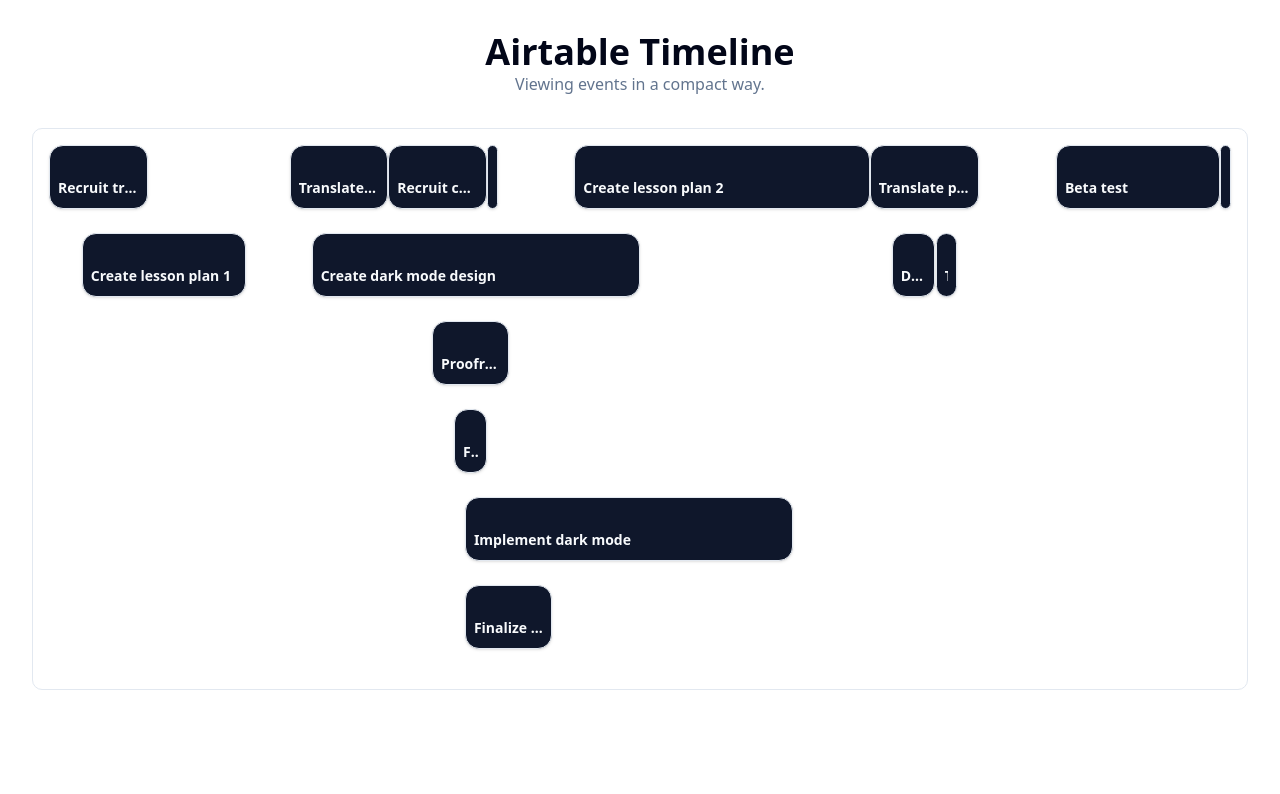
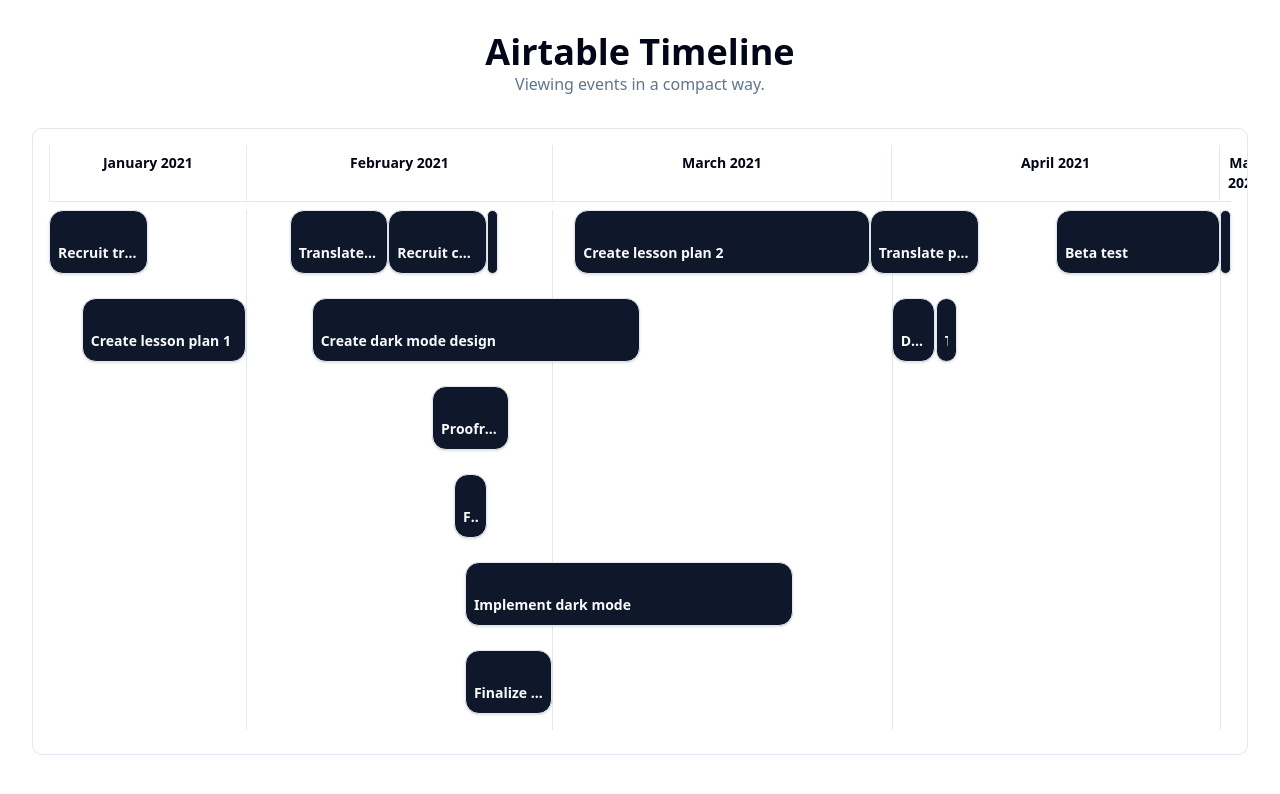
Before and after one commit to Vinicius-Osmainchi/Airtable-timeline, a React (Vite) app: page / in a window 1280 px wide. Shown: the top 794 px of the page. Built offline with nearby package versions, Linux system fonts and the light colour scheme.

Commit message:
feat: add header

```diff
--- a/src/components/Timeline.tsx
+++ b/src/components/Timeline.tsx
@@ -8,6 +8,7 @@
   TooltipProvider,
   TooltipTrigger,
 } from "@/components/ui/tooltip";
+import { TimelineHeader } from "./TimelineHeader";
 
 const dateDiffInDays = (a: Date, b: Date): number => {
   const _MS_PER_DAY = 1000 * 60 * 60 * 24;
@@ -21,9 +22,9 @@
 }
 
 export function Timeline({ items }: TimelineProps) {
-  const { lanes, startDate, totalDays } = useMemo(() => {
+  const { lanes, startDate, totalDays, months } = useMemo(() => {
     if (items.length === 0) {
-      return { lanes: [], startDate: new Date(), totalDays: 0 };
+      return { lanes: [], startDate: new Date(), totalDays: 0, months: [] };
     }
 
     const assignedLanes = assignLanes(items);
@@ -40,18 +41,67 @@
 
     const days = dateDiffInDays(minDate, maxDate) + 1;
 
-    return { lanes: assignedLanes, startDate: minDate, totalDays: days };
+    const monthMap = new Map<string, number>();
+    const current = new Date(minDate);
+    for (let i = 0; i < days; i++) {
+      const monthKey = `${current.getFullYear()}-${current.getMonth()}`;
+      monthMap.set(monthKey, (monthMap.get(monthKey) || 0) + 1);
+      current.setDate(current.getDate() + 1);
+    }
+
+    const monthList = Array.from(monthMap.entries()).map(([key, dayCount]) => {
+      const [year, monthIndex] = key.split("-");
+      const date = new Date(parseInt(year), parseInt(monthIndex));
+      const monthName = date.toLocaleString("en-US", {
+        month: "long",
+        year: "numeric",
+      });
+      const width = (dayCount / days) * 100;
+      return { name: monthName, width, dayCount };
+    });
+
+    return {
+      lanes: assignedLanes,
+      startDate: minDate,
+      totalDays: days,
+      months: monthList,
+    };
   }, [items]);
 
   if (items.length === 0) {
     return <div>Nenhum item para exibir.</div>;
   }
 
+  let accumulatedLeft = 0;
+
   return (
     <div className="relative p-4">
+      <TimelineHeader
+        startDate={startDate}
+        totalDays={totalDays}
+        months={months}
+      />
+
+      <div className="relative">
+        <div className="absolute top-0 left-0 w-full h-full grid z-0">
+          {months.map((month, index) => {
+            accumulatedLeft += month.width;
+
+            if (index === months.length - 1) return null;
+
+            return (
+              <div
+                key={`grid-${index}`}
+                className="absolute top-0 bottom-0 w-px bg-border"
+                style={{ left: `${accumulatedLeft}%` }}
+              />
+            );
+          })}
+        </div>
+
         <TooltipProvider>
           {lanes.map((lane, laneIndex) => (
-          <div key={laneIndex} className="relative h-20 mb-2">
+            <div key={laneIndex} className="relative h-20 mb-2 z-10">
               {lane.map((item) => {
                 const itemStart = new Date(item.start);
                 const itemEnd = new Date(item.end);
@@ -72,7 +122,7 @@
                           width: `${width}%`,
                         }}
                       >
-                      <Card className="h-full bg-primary text-primary-foreground overflow-hidden">
+                        <Card className="h-full bg-primary text-primary-foreground overflow-hidden hover:opacity-80 transition-opacity">
                           <CardHeader className="p-2">
                             <CardTitle className="text-sm truncate">
                               {item.name}
@@ -94,5 +144,6 @@
           ))}
         </TooltipProvider>
       </div>
+    </div>
   );
 }
--- /dev/null
+++ b/src/components/TimelineHeader.tsx
@@ -0,0 +1,92 @@
+import { useMemo } from "react";
+interface MonthInfo {
+  name: string;
+  width: number;
+  dayCount: number;
+}
+
+interface TimelineHeaderProps {
+  startDate: Date;
+  totalDays: number;
+  months: MonthInfo[];
+}
+
+const DAY_VIEW_THRESHOLD = 90;
+
+export function TimelineHeader({ startDate, totalDays }: TimelineHeaderProps) {
+  const showDays = totalDays <= DAY_VIEW_THRESHOLD;
+
+  const months = useMemo(() => {
+    const monthMap = new Map<string, number>();
+    const current = new Date(startDate);
+
+    for (let i = 0; i < totalDays; i++) {
+      const monthKey = `${current.getFullYear()}-${current.getMonth()}`;
+      monthMap.set(monthKey, (monthMap.get(monthKey) || 0) + 1);
+      current.setDate(current.getDate() + 1);
+    }
+
+    return Array.from(monthMap.entries()).map(([key, dayCount]) => {
+      const [year, monthIndex] = key.split("-");
+      const date = new Date(parseInt(year), parseInt(monthIndex));
+      const monthName = date.toLocaleString("en-US", {
+        month: "long",
+        year: "numeric",
+      });
+      const width = (dayCount / totalDays) * 100;
+
+      return {
+        name: monthName,
+        width: width,
+        dayCount: dayCount,
+      };
+    });
+  }, [startDate, totalDays]);
+
+  return (
+    <div className="sticky top-0 z-20 bg-background mb-2">
+      <div className="flex border-b border-l">
+        {months.map((month, index) => (
+          <div
+            key={index}
+            className="flex-shrink-0 border-r p-2 text-sm font-semibold text-center"
+            style={{ flexBasis: `${month.width}%` }}
+          >
+            {month.name}
+          </div>
+        ))}
+      </div>
+
+      {showDays && (
+        <div className="flex border-b border-l">
+          {months.map((month, monthIndex) => {
+            const firstDayOfMonth = new Date(startDate);
+            if (monthIndex > 0) {
+              const prevMonthDays = months
+                .slice(0, monthIndex)
+                .reduce((acc, m) => acc + m.dayCount, 0);
+              firstDayOfMonth.setDate(startDate.getDate() + prevMonthDays);
+            }
+
+            return (
+              <div
+                key={month.name}
+                className="flex flex-shrink-0"
+                style={{ flexBasis: `${month.width}%` }}
+              >
+                {Array.from({ length: month.dayCount }).map((_, dayIndex) => (
+                  <div
+                    key={dayIndex}
+                    className="flex-auto border-r text-xs text-muted-foreground text-center"
+                  >
+                    {firstDayOfMonth.getDate() + dayIndex}
+                  </div>
+                ))}
+              </div>
+            );
+          })}
+        </div>
+      )}
+    </div>
+  );
+}
```
Lines whose indentation alone changed are shown as unchanged.
